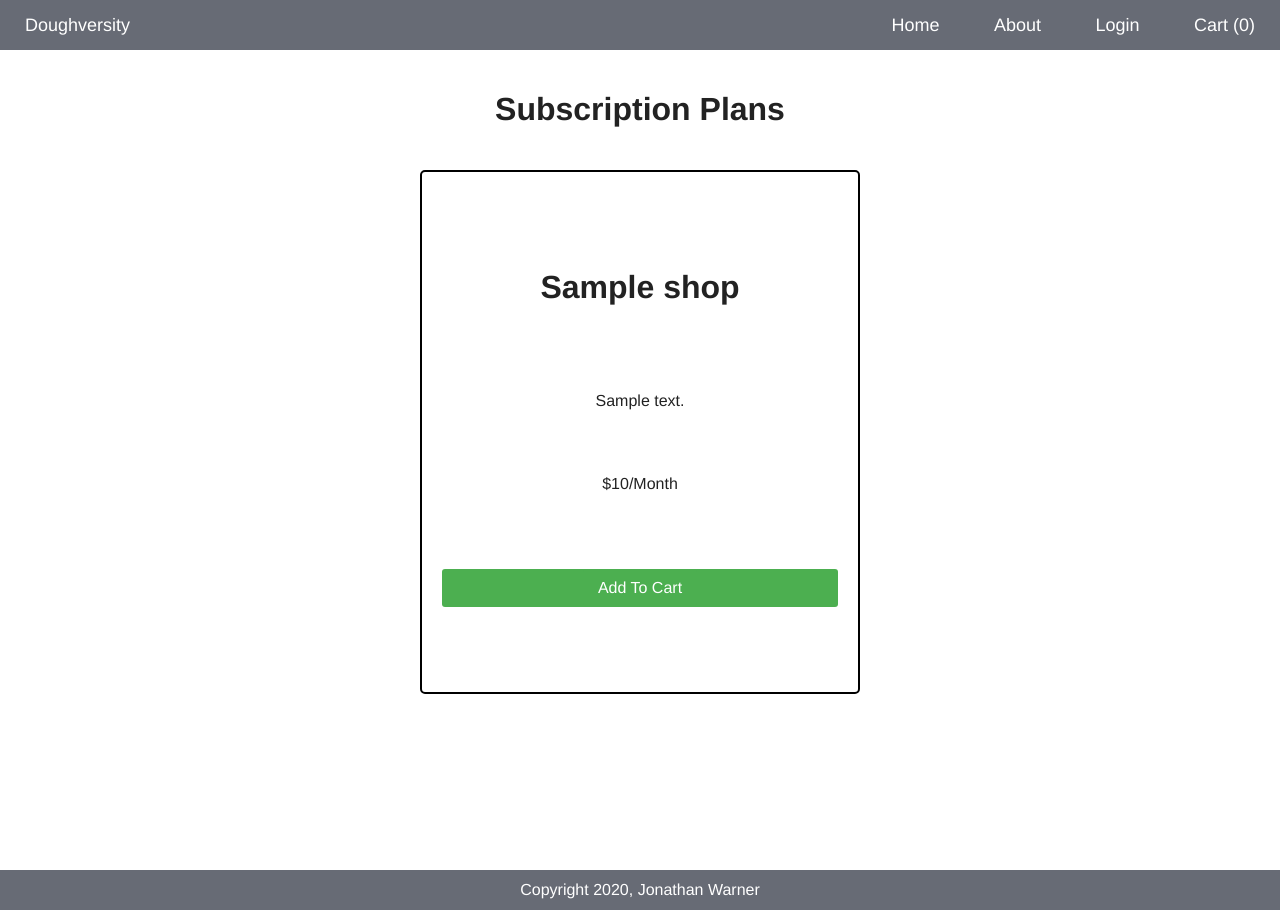
After one commit to jewarner57/doughversity, a Flask app: page /plans in a window 1280 px wide. The commit adds this page. Run offline with Flask 2, Linux system fonts and the light colour scheme; a database or web service that is not in the repository returns one stand-in record (values such as "Sample title").

Commit message:
added plans page

```diff
--- a/routes/auth.py
+++ b/routes/auth.py
@@ -95,6 +95,8 @@ def login():
             return abort(404)"""
 
         userObj = User(user)
+
+        logout_user()
 
         login_user(userObj, remember=remember)
 
--- a/routes/main.py
+++ b/routes/main.py
@@ -1,4 +1,5 @@
-from flask import render_template, Blueprint
+from flask import render_template, Blueprint, session
+from bson.objectid import ObjectId
 from __init__ import mongo
 
 ############################################################
@@ -18,3 +19,42 @@ def home():
         'posts': post_data
     }
     return render_template('home.html', **context)
+
+
+@main.route('/plans')
+def plans():
+    """Display a list of subscription plans to the users"""
+
+    plans = mongo.db.shop_items.find({"repeating": True})
+
+    context = {
+        'plans': plans
+    }
+
+    return render_template('plans.html', **context)
+
+
+@main.route('/addToCart/<itemid>')
+def addToCart(itemid):
+    """Add a store item to the shopping cart"""
+    item = mongo.db.shop_items.find_one_or_404({"_id": ObjectId(itemid)})
+    amount = 1
+
+    if "cart_items" not in session:
+        session["cart_items"] = []
+
+    cartArray = session["cart_items"]
+
+    cartArray.append({
+        "id": itemid,
+        "price": item["price"],
+        "quantity": amount
+    })
+
+    session["cart_items"] = cartArray
+
+    context = {
+        "items": session["cart_items"]
+    }
+
+    return render_template('cart.html', **context)
--- a/static/style.css
+++ b/static/style.css
@@ -3,8 +3,6 @@ body {
     font-family: 'Helvetica', sans-serif;
     margin: 0;
     padding: 0;
-    position: relative;
-    padding-bottom: 100px;
     display: flex;
     justify-content: center;
     align-items: center;
@@ -19,11 +17,23 @@ section {
     align-items: center;
     justify-content: center;
     text-align: center;
-    border: 2px solid black;
+}
+
+.home_content {
+    max-width: none;
+    width: 100%;
+    padding: 0;
+    background-color:#9195a0;
+    position: relative;
+    color: white;
+}
+
+.home_inner {
+    max-width: 60%;
+    padding: 50px;
 }
 
 main {
-    max-width: 800px;
     display: flex;
     flex-direction: column;
     justify-content: flex-start;
@@ -36,7 +46,7 @@ main {
 nav {
     width: 100%;
     margin: 0;
-    height: 40px;
+    height: 50px;
     display: flex;
     justify-content: space-between;
     align-items: center;
@@ -68,9 +78,6 @@ footer {
     align-items: center;
     background-color: #676b75;
     color: white;
-    position: absolute;
-    bottom: 0;
-    left: 0;
 }
 
 a.nav, input.nav, form input.submit, .button {
@@ -111,13 +118,15 @@ input {
 }
 
 .featured_image {
-    max-width: 100%;
+    background-image: url("../static/images/featured_image.png");
     width: 100%;
+    height: auto;
     filter: brightness(40%);
+    object-fit: cover;
 }
 
 .featured_content {
-    top: 35%;
+    top: 50%;
     left: 50%;
     transform: translate(-50%, -50%);
     text-align: center;
@@ -129,3 +138,27 @@ input {
     color:white;
     line-height: 55px;
 }
+
+li {
+    margin: 30px;
+}
+
+.plan_container {
+    max-width: 80%;
+    padding: 20px;
+    display: flex;
+    flex-direction: row;
+}
+
+.plan_box {
+    width: 500px;
+    text-align: center;
+    display: flex;
+    flex-direction: column;
+    justify-content: space-evenly;
+    height: 500px;
+    padding: 10px;
+    border: 2px solid black;
+    border-radius: 5px;
+    margin: 0 30px;
+}
--- a/templates/base.html
+++ b/templates/base.html
@@ -16,7 +16,7 @@
         </div>
         <div>
             <a href="/">Home</a>
-            <a href="/about">About</a>
+            <a href="/">About</a>
             {% if current_user.is_authenticated %}
             <a href="/myprofile">Profile</a>
             <a href="/logout">Logout</a>
--- /dev/null
+++ b/templates/plans.html
@@ -0,0 +1,19 @@
+{% extends 'base.html' %}
+{% block content %}
+
+<main>
+    <h1>Subscription Plans</h1>
+    <div class="plan_container">
+        {% for plan in plans %}
+        <div class="plan_box">
+            <h1>{{plan.name}}</h1>
+            <div>{{plan.description}}</div>
+            <div>${{plan.price}}/Month</div>
+            <div class="button safe"><a href="/addToCart/{{plan._id}}" class="button safe">Add To Cart</a></div>
+        </div>
+
+        {% endfor %}
+    </div>
+</main>
+
+{% endblock content %}
```
Also changed, not shown: routes/cart.py (added, +31 -0 lines), templates/cart.html (added, +15 -0 lines), templates/home.html (+25 -11 lines).
